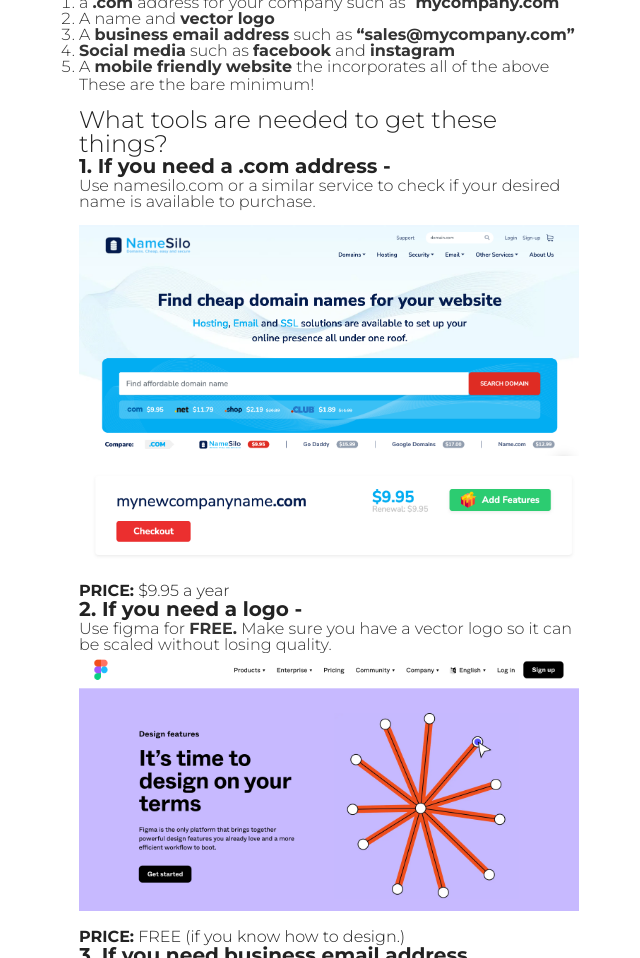
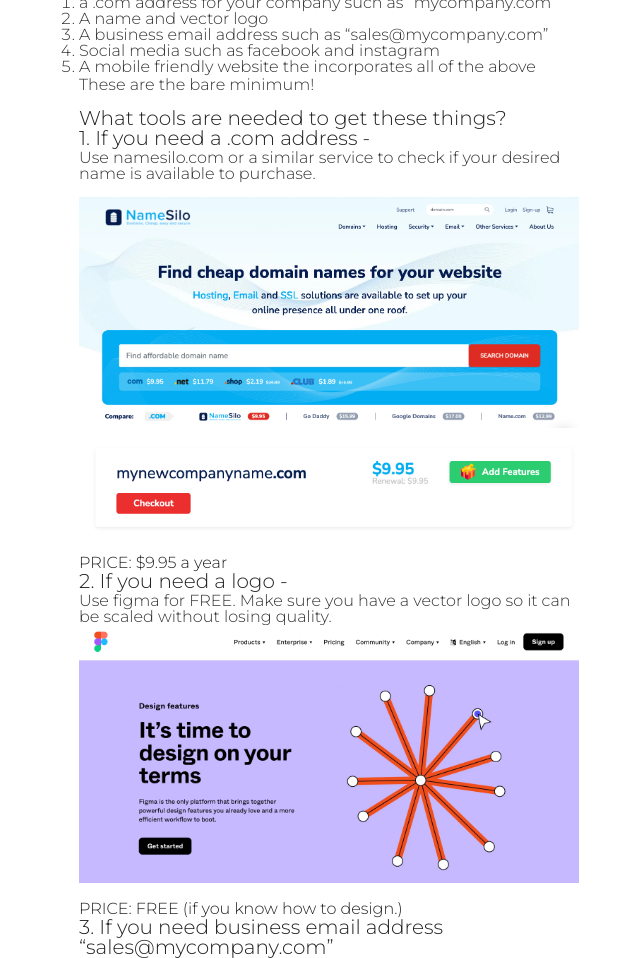
Before and after one commit to skelleyboy/designco, a Jekyll site: the page built from _posts/2022-05-20-5-things-every-business-must-have.md, in a window 1280 px wide and 1400 px high. Shown: the part 442-1400 px from the top of the window, without its empty margins (311-951 px from the left). Built offline with Jekyll 4.4.1, drawn with Linux system fonts in a browser that asks for light colours; some of the changed text lies outside the part shown.

Commit message:
Update from Forestry.io skelleyboy updated _posts/2022-05-20-5-things-every-business-must-have.md

```diff
--- a/_posts/2022-05-20-5-things-every-business-must-have.md
+++ b/_posts/2022-05-20-5-things-every-business-must-have.md
@@ -5,31 +5,31 @@
 ---
 ![/designco/uploads/screen-shot-2022-05-23-at-1-16-58-pm.png](https://app.forestry.io/sites/jpldurdqdfmiug/body-media//designco/uploads/screen-shot-2022-05-23-at-1-16-58-pm.png)
 
-1. a **.com** address for your company such  as "**mycompany.com**"
-2. A name and **vector logo**
-3. A **business email address** such as **"sales@mycompany.com"**
-4. **Social media** such as **facebook** and **instagram**
-5. A **mobile friendly website** the incorporates  all of the above
+1. a .com address for your company such  as "mycompany.com"
+2. A name and vector logo
+3. A business email address such as "sales@mycompany.com"
+4. Social media such as facebook and instagram
+5. A mobile friendly website the incorporates  all of the above
 
 These are the bare minimum!
 
-## What tools are needed to get these things?
+### What tools are needed to get these things?
 
-### **1. If  you need a .com address -**
+### 1. If  you need a .com address -
 
 Use  namesilo.com or a similar service to check  if your desired name is available to purchase.
 
 ![](/designco/uploads/screen-shot-2022-05-23-at-1-17-15-pm.png)
 ![](/designco/uploads/screen-shot-2022-05-23-at-1-21-08-pm.png)
 
-##### **PRICE:** $9.95 a year
+##### PRICE: $9.95 a year
 
-### **2. If  you need a logo -**
+### 2. If  you need a logo -
 
-Use figma for **FREE.** Make sure you have a vector logo so it can be scaled without losing quality.![](/designco/uploads/screen-shot-2022-05-23-at-1-26-30-pm.png)
+Use figma for FREE. Make sure you have a vector logo so it can be scaled without losing quality.![](/designco/uploads/screen-shot-2022-05-23-at-1-26-30-pm.png)
 
-##### **PRICE:** FREE (if you know how to design.)
+##### PRICE: FREE (if you know how to design.)
 
-### **3. If  you need**  **business email address "sales@mycompany.com"**
+### 3. If  you need  business email address "sales@mycompany.com"
 
 Use google workspaces. Google has set the standard for email.![](/designco/uploads/screen-shot-2022-05-23-at-1-30-08-pm.png)
```
